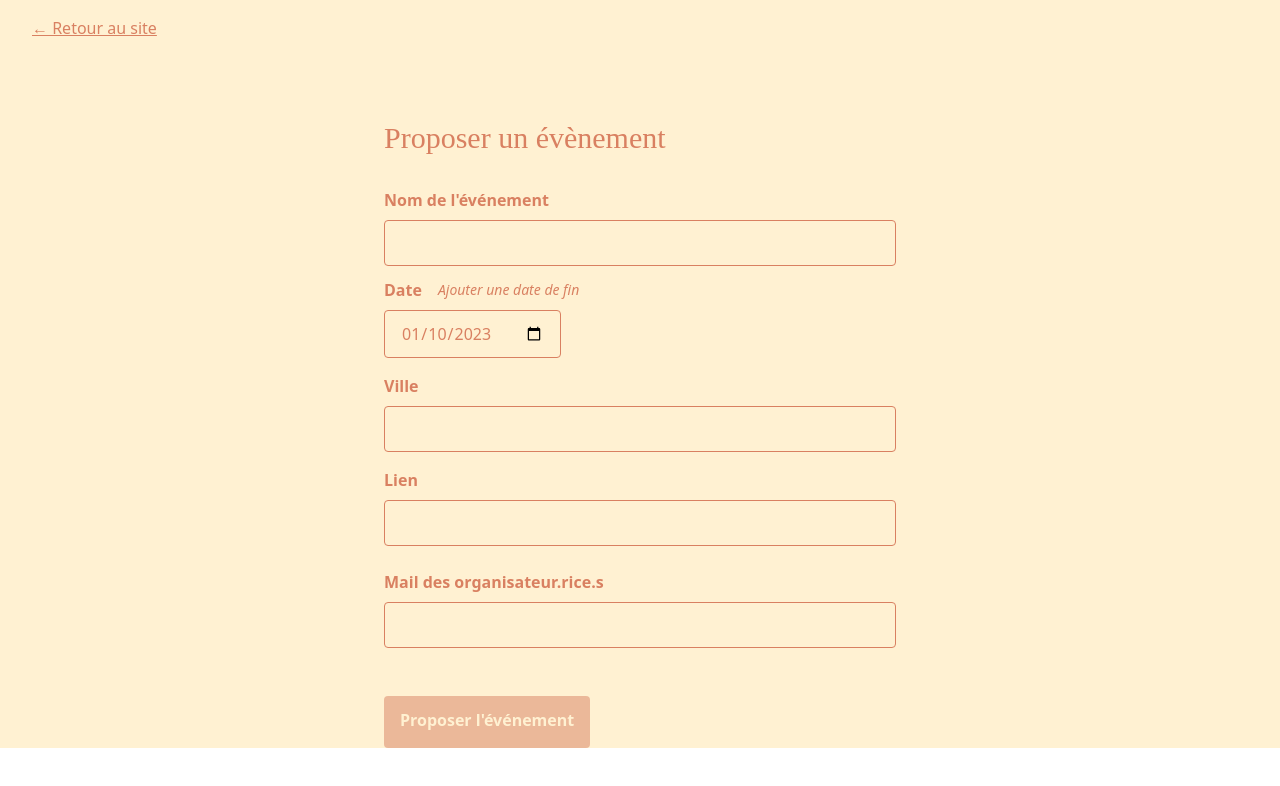
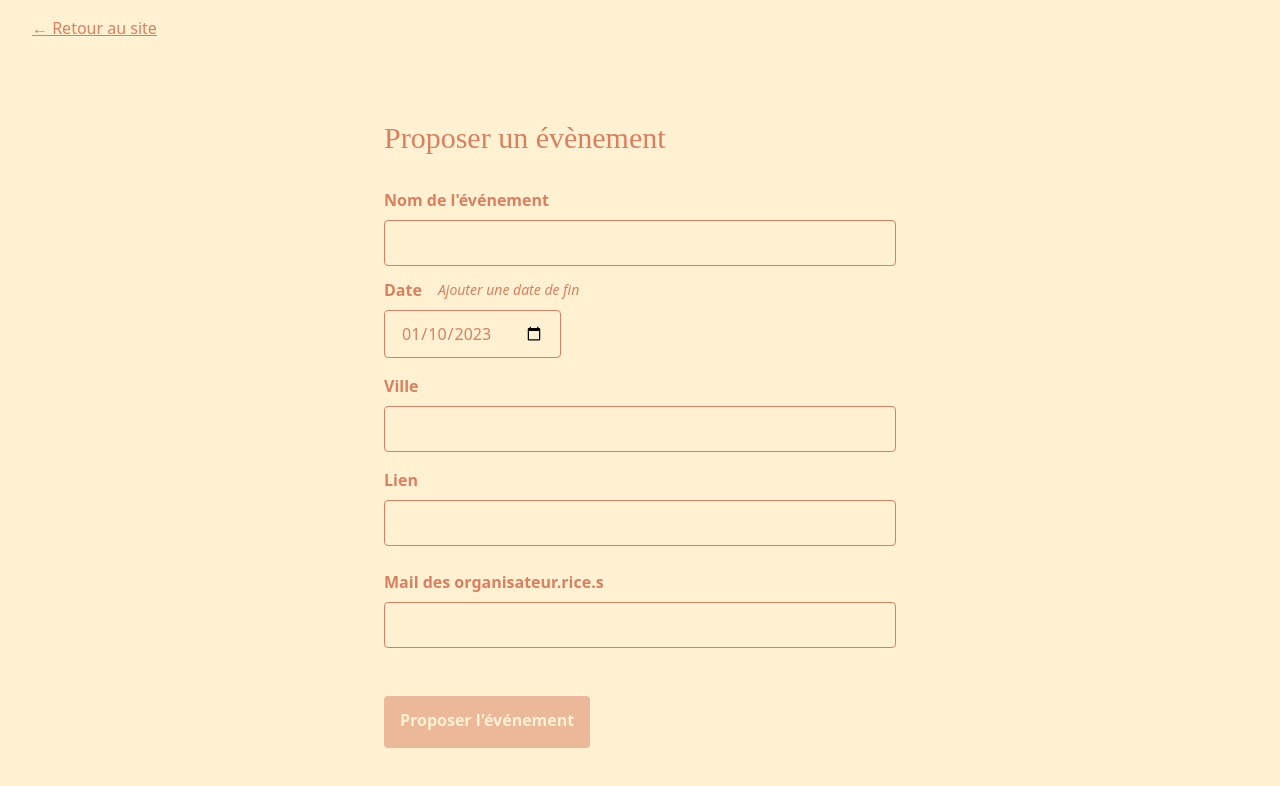
Before and after one commit to mickheudre/bricabrac, a Nuxt app: page /contribuer in a window 1280 px wide. Shown: the top 786 px of the page. Built offline with nearby package versions, Linux system fonts and the light colour scheme; a web font is replaced by a local one.

Commit message:
ajout padding contribution

```diff
--- a/pages/contribuer.vue
+++ b/pages/contribuer.vue
@@ -1,5 +1,5 @@
 <template>
-    <div class="h-full bg-beige">
+    <div class="h-full min-h-screen bg-beige pb-16">
         <div class="py-4">
             <NuxtLink to="/" class="text-persian underline mx-8 mt-12">← Retour au site</NuxtLink>
         </div>
```
